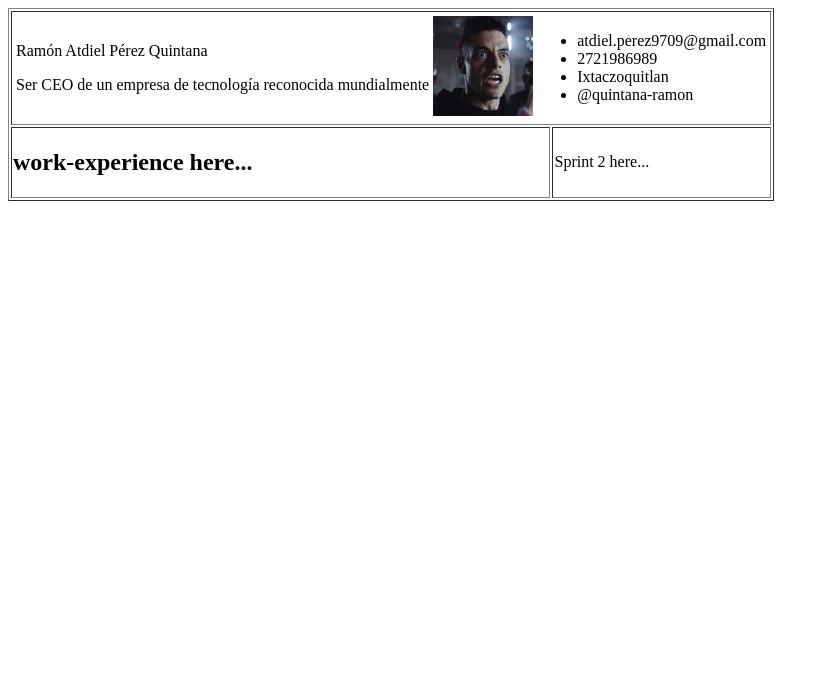
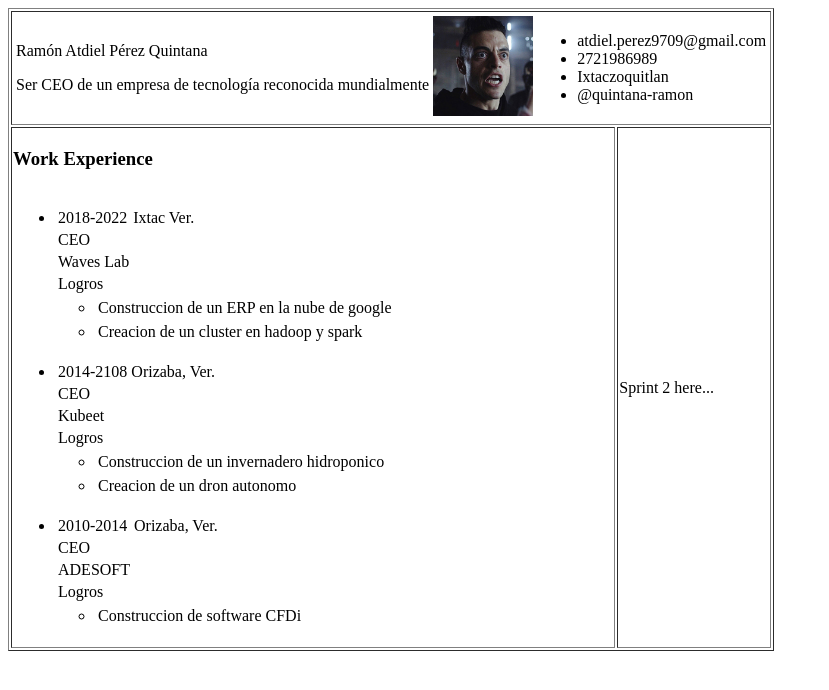
Before and after one commit to quintana-ramon/quintana-ramon.github.io, an Angular app: page / in a window 1280 px wide. Shown: the top 690 px of the page, without its empty margins (0-829 px from the left). Built offline with nearby package versions, Linux system fonts and the light colour scheme.

Commit message:
work_experience #2

```diff
--- a/src/app/work-experience/work-experience.component.html
+++ b/src/app/work-experience/work-experience.component.html
@@ -1 +1,31 @@
-<h2>work-experience here...</h2>
+<h3>Work Experience</h3>
+
+<table border="0">
+
+<ul *ngFor="let work of workExperience">
+	<li>
+		<tr>
+		   <td>{{ work.fecha }} </td>  <td> {{ work.ubicacion }} </td>
+		</tr>
+		<tr>
+		   <td>{{ work.puesto }} </td>  <td> </td>
+		</tr>
+		<tr>
+		   <td>{{ work.empresa }} </td>  <td> </td>
+		</tr>
+		<tr>
+		   <td> Logros </td>
+		</tr>
+
+                <ul *ngFor="let logro of work.logros">
+		   <li>
+			<tr>
+		           <td>{{ logro.descripcion }} </td>
+		        </tr>
+                   </li>
+		</ul>
+
+	</li>
+</ul>
+
+</table>
--- a/src/app/work-experience/work-experience.component.ts
+++ b/src/app/work-experience/work-experience.component.ts
@@ -3,13 +3,46 @@ import { Component, OnInit } from '@angular/core';
 @Component({
   selector: 'app-work-experience',
   templateUrl: './work-experience.component.html',
-  styleUrls: ['./work-experience.component.css']
+  styleUrls: ['./work-experience.component.css'],
 })
 export class WorkExperienceComponent implements OnInit {
+  workExperience: Array<any> = [];
 
-  constructor() { }
+  constructor() {}
 
   ngOnInit(): void {
+    let work1 = {
+      fecha: '2018-2022',
+      ubicacion: 'Ixtac Ver.',
+      puesto: 'CEO',
+      empresa: 'Waves Lab',
+      logros: [
+        { descripcion: 'Construccion de un ERP en la nube de google' },
+        { descripcion: 'Creacion de un cluster en hadoop y spark' },
+      ],
+    };
+
+    let work2 = {
+      fecha: '2014-2108',
+      ubicacion: 'Orizaba, Ver.',
+      puesto: 'CEO',
+      empresa: 'Kubeet',
+      logros: [
+        { descripcion: 'Construccion de un invernadero hidroponico' },
+        { descripcion: 'Creacion de un dron autonomo' },
+      ],
+    };
+
+    let work3 = {
+      fecha: '2010-2014',
+      ubicacion: 'Orizaba, Ver.',
+      puesto: 'CEO',
+      empresa: 'ADESOFT',
+      logros: [{ descripcion: 'Construccion de software CFDi' }],
+    };
+
+    this.workExperience.push(work1);
+    this.workExperience.push(work2);
+    this.workExperience.push(work3);
   }
-
 }
```
